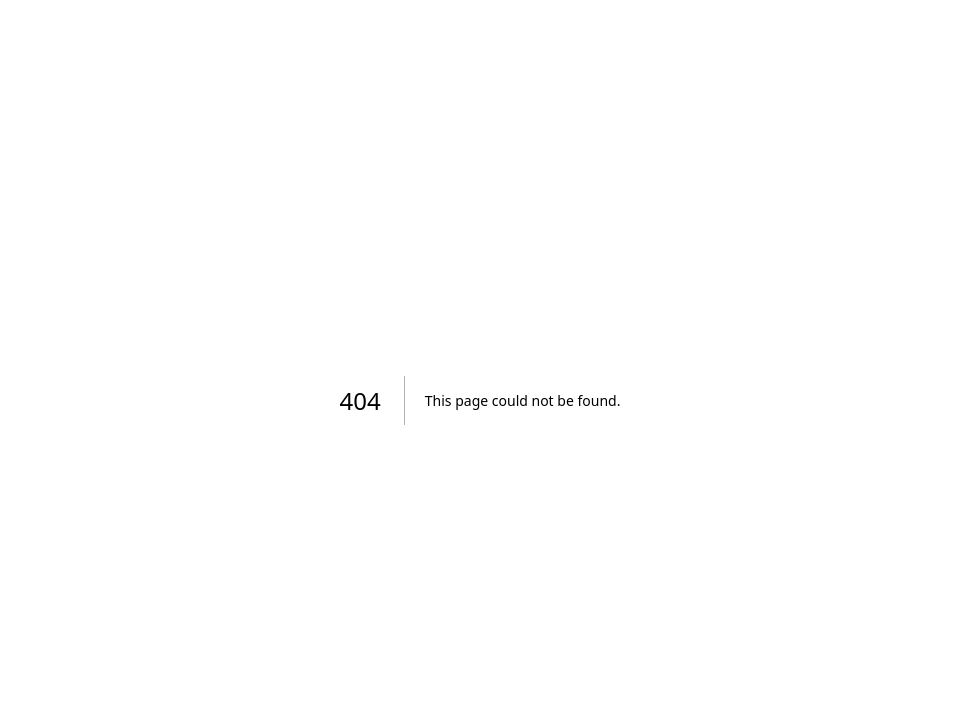
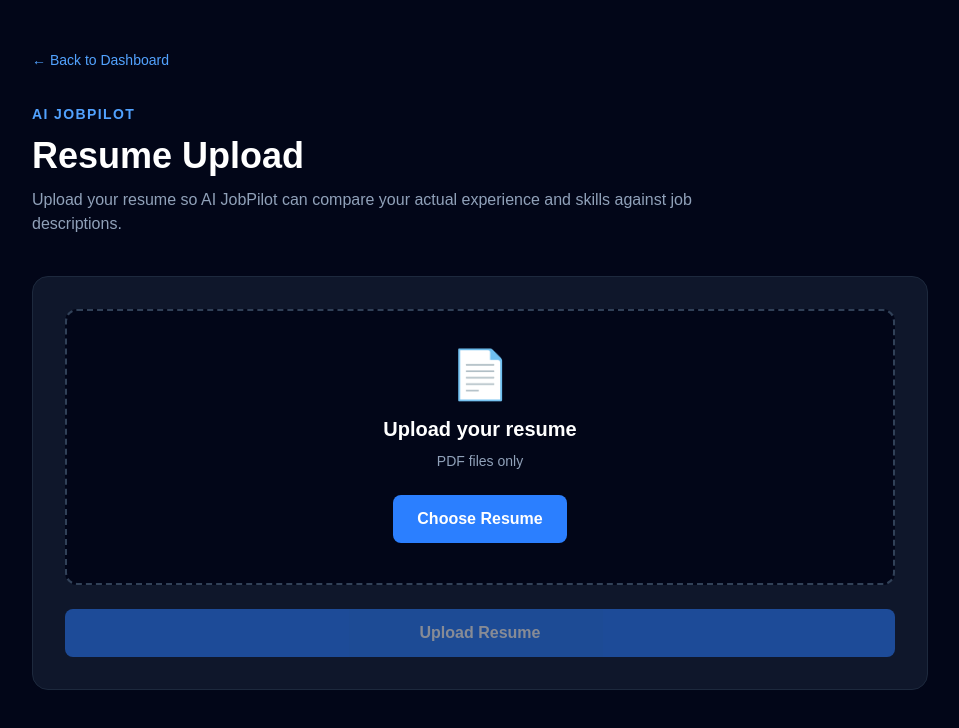
Before and after one commit to trinityray02/ai-jobpilot, a Next.js app: page /resume in a window 1280 px wide. Before the commit this address had no page. Shown: the top 728 px of the page, without its empty margins (160-1119 px from the left). Built offline with nearby package versions, Linux system fonts and the light colour scheme.

Commit message:
Add resume PDF upload feature

```diff
--- /dev/null
+++ b/app/api/resume/route.ts
@@ -0,0 +1,36 @@
+import { NextResponse } from "next/server";
+
+export async function POST(request: Request) {
+  try {
+    const formData = await request.formData();
+    const resume = formData.get("resume");
+
+    if (!(resume instanceof File)) {
+      return NextResponse.json(
+        { error: "Resume file is required." },
+        { status: 400 }
+      );
+    }
+
+    if (resume.type !== "application/pdf") {
+      return NextResponse.json(
+        { error: "Only PDF resumes are supported." },
+        { status: 400 }
+      );
+    }
+
+    return NextResponse.json({
+      success: true,
+      fileName: resume.name,
+      fileSize: resume.size,
+      fileType: resume.type,
+    });
+  } catch (error) {
+    console.error("Resume upload error:", error);
+
+    return NextResponse.json(
+      { error: "Unable to upload resume." },
+      { status: 500 }
+    );
+  }
+}
--- /dev/null
+++ b/app/resume/page.tsx
@@ -0,0 +1,177 @@
+"use client";
+
+import { ChangeEvent, useState } from "react";
+
+export default function ResumePage() {
+  const [file, setFile] = useState<File | null>(null);
+  const [message, setMessage] = useState("");
+  const [uploading, setUploading] = useState(false);
+
+  function handleFileChange(event: ChangeEvent<HTMLInputElement>) {
+    const selectedFile = event.target.files?.[0];
+
+    setMessage("");
+
+    if (!selectedFile) {
+      setFile(null);
+      return;
+    }
+
+    if (selectedFile.type !== "application/pdf") {
+      setFile(null);
+      setMessage("Please select a PDF resume.");
+      return;
+    }
+
+    setFile(selectedFile);
+  }
+
+  async function handleUpload() {
+    if (!file) {
+      setMessage("Please choose a resume first.");
+      return;
+    }
+
+    try {
+      setUploading(true);
+      setMessage("");
+
+      const formData = new FormData();
+
+      formData.append("resume", file);
+
+      const response = await fetch("/api/resume", {
+        method: "POST",
+        body: formData,
+      });
+
+      const text = await response.text();
+
+      let data;
+
+      try {
+        data = JSON.parse(text);
+      } catch {
+        console.error("Server returned non-JSON response:", text);
+        setMessage("The server returned an unexpected response.");
+        return;
+      }
+
+      if (!response.ok) {
+        setMessage(data.error || "Resume upload failed.");
+        return;
+      }
+
+      setMessage(
+        `Resume uploaded successfully: ${data.fileName}`
+      );
+    } catch (error) {
+      console.error(error);
+      setMessage("Unable to upload resume.");
+    } finally {
+      setUploading(false);
+    }
+  }
+
+  return (
+    <main className="min-h-screen bg-slate-950 px-6 py-12 text-white">
+      <div className="mx-auto max-w-4xl">
+
+        <a
+          href="/"
+          className="text-sm font-medium text-blue-400 hover:text-blue-300"
+        >
+          ← Back to Dashboard
+        </a>
+
+        <div className="mt-8">
+          <p className="text-sm font-semibold uppercase tracking-widest text-blue-400">
+            AI JobPilot
+          </p>
+
+          <h1 className="mt-3 text-4xl font-bold">
+            Resume Upload
+          </h1>
+
+          <p className="mt-3 max-w-2xl text-slate-400">
+            Upload your resume so AI JobPilot can compare your actual
+            experience and skills against job descriptions.
+          </p>
+        </div>
+
+        <div className="mt-10 rounded-2xl border border-slate-800 bg-slate-900 p-8">
+
+          <div className="rounded-xl border-2 border-dashed border-slate-700 bg-slate-950 p-10 text-center">
+
+            <div className="text-5xl">
+              📄
+            </div>
+
+            <h2 className="mt-4 text-xl font-semibold">
+              Upload your resume
+            </h2>
+
+            <p className="mt-2 text-sm text-slate-400">
+              PDF files only
+            </p>
+
+            <label className="mt-6 inline-block cursor-pointer rounded-lg bg-blue-500 px-6 py-3 font-semibold hover:bg-blue-600">
+
+              Choose Resume
+
+              <input
+                type="file"
+                accept=".pdf,application/pdf"
+                onChange={handleFileChange}
+                className="hidden"
+              />
+
+            </label>
+          </div>
+
+          {file && (
+            <div className="mt-6 rounded-xl border border-slate-800 bg-slate-950 p-5">
+
+              <p className="text-sm text-slate-400">
+                Selected Resume
+              </p>
+
+              <div className="mt-2 flex items-center justify-between gap-4">
+
+                <div>
+                  <p className="font-semibold">
+                    {file.name}
+                  </p>
+
+                  <p className="mt-1 text-sm text-slate-500">
+                    {(file.size / 1024).toFixed(1)} KB
+                  </p>
+                </div>
+
+                <span className="rounded-full bg-green-500/10 px-3 py-1 text-sm text-green-400">
+                  Ready
+                </span>
+
+              </div>
+            </div>
+          )}
+
+          <button
+            onClick={handleUpload}
+            disabled={!file || uploading}
+            className="mt-6 w-full rounded-lg bg-blue-500 px-6 py-3 font-semibold hover:bg-blue-600 disabled:cursor-not-allowed disabled:opacity-50"
+          >
+            {uploading ? "Uploading..." : "Upload Resume"}
+          </button>
+
+          {message && (
+            <div className="mt-5 rounded-lg border border-slate-800 bg-slate-950 p-4 text-sm text-slate-300">
+              {message}
+            </div>
+          )}
+
+        </div>
+      </div>
+    </main>
+  );
+}
```
